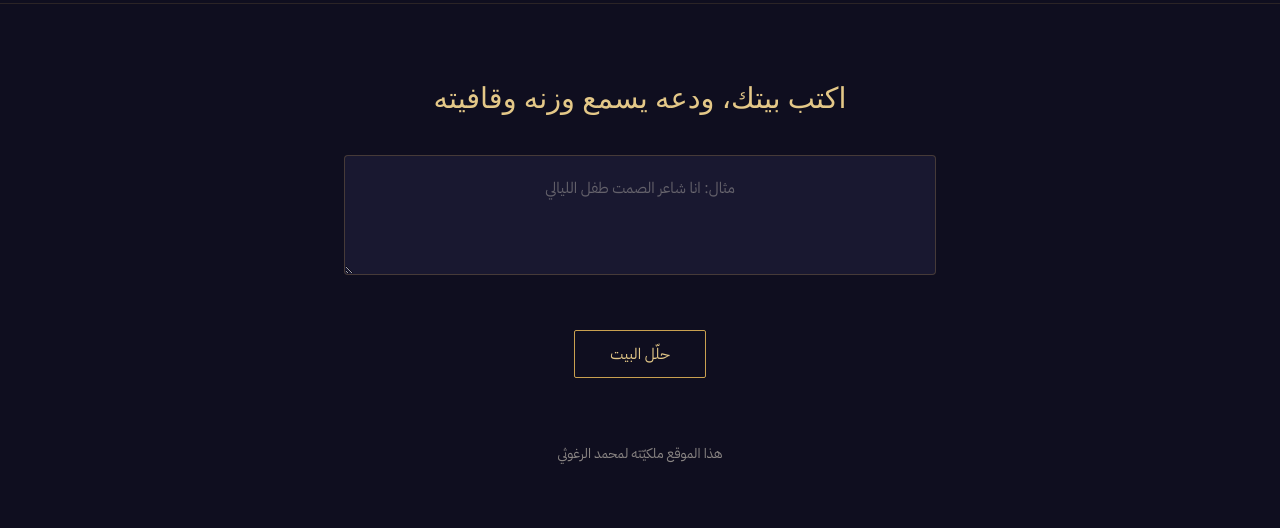
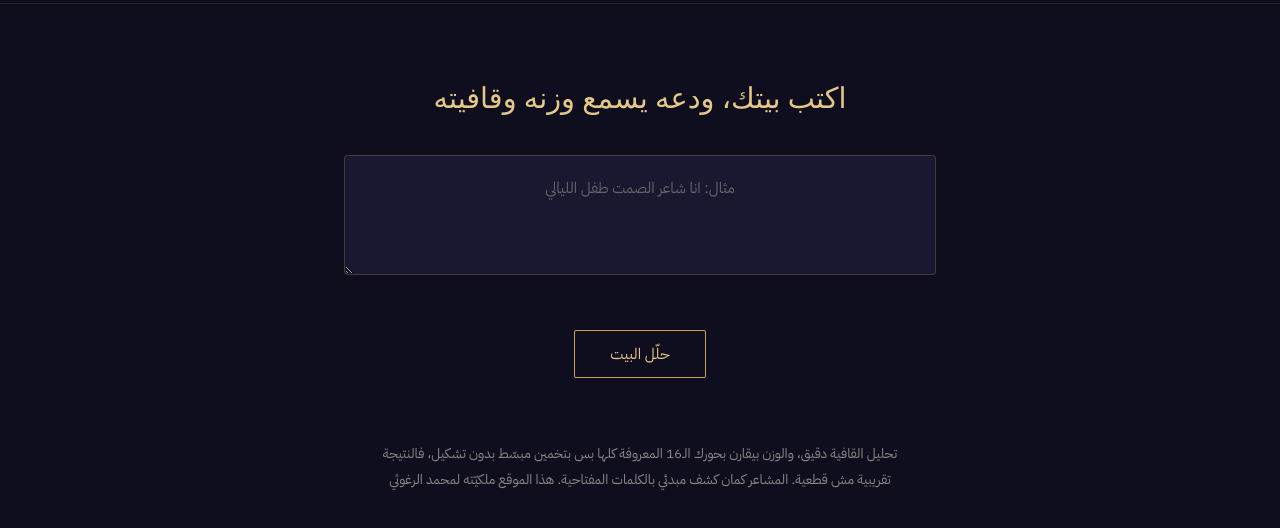
Before and after one commit to 42qui/mutarannim, a plain HTML site: page poet-and-machine.html in a window 1280 px wide. Shown: the part 72-600 px from the top of the page. Drawn offline with Linux system fonts and the light colour scheme; a web font is replaced by a local one.

Commit message:
Update poet-and-machine.html

```diff
--- a/poet-and-machine.html
+++ b/poet-and-machine.html
@@ -170,7 +170,9 @@
     </div>
   </div>
 
-  <div class="note">هذا الموقع ملكيّته لمحمد الرغوثي</div>
+  <div class="note">
+    تحليل القافية دقيق، والوزن بيقارن بحورك الـ16 المعروفة كلها بس بتخمين مبسّط بدون تشكيل، فالنتيجة تقريبية مش قطعية. المشاعر كمان كشف مبدئي بالكلمات المفتاحية.
+    هذا الموقع ملكيّته لمحمد الرغوثي</div>
 </main>
 
 <script>
```
